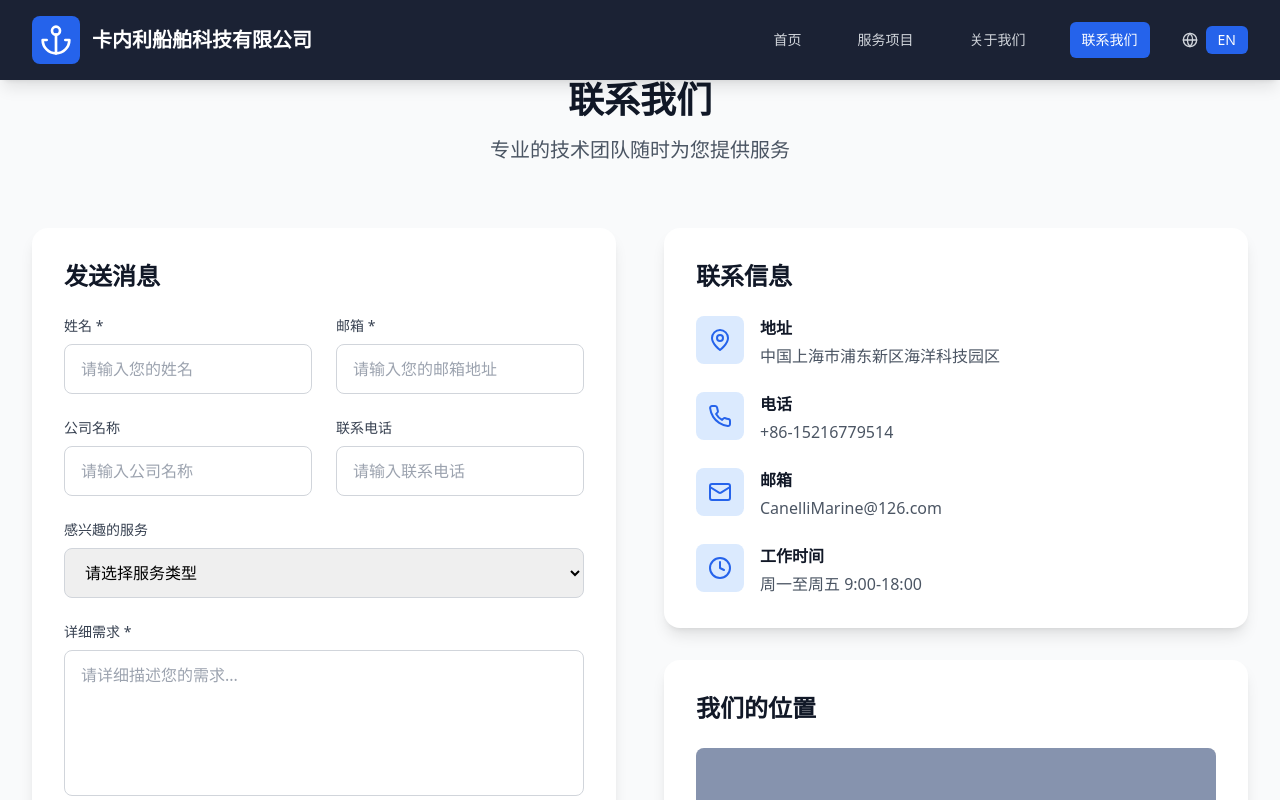
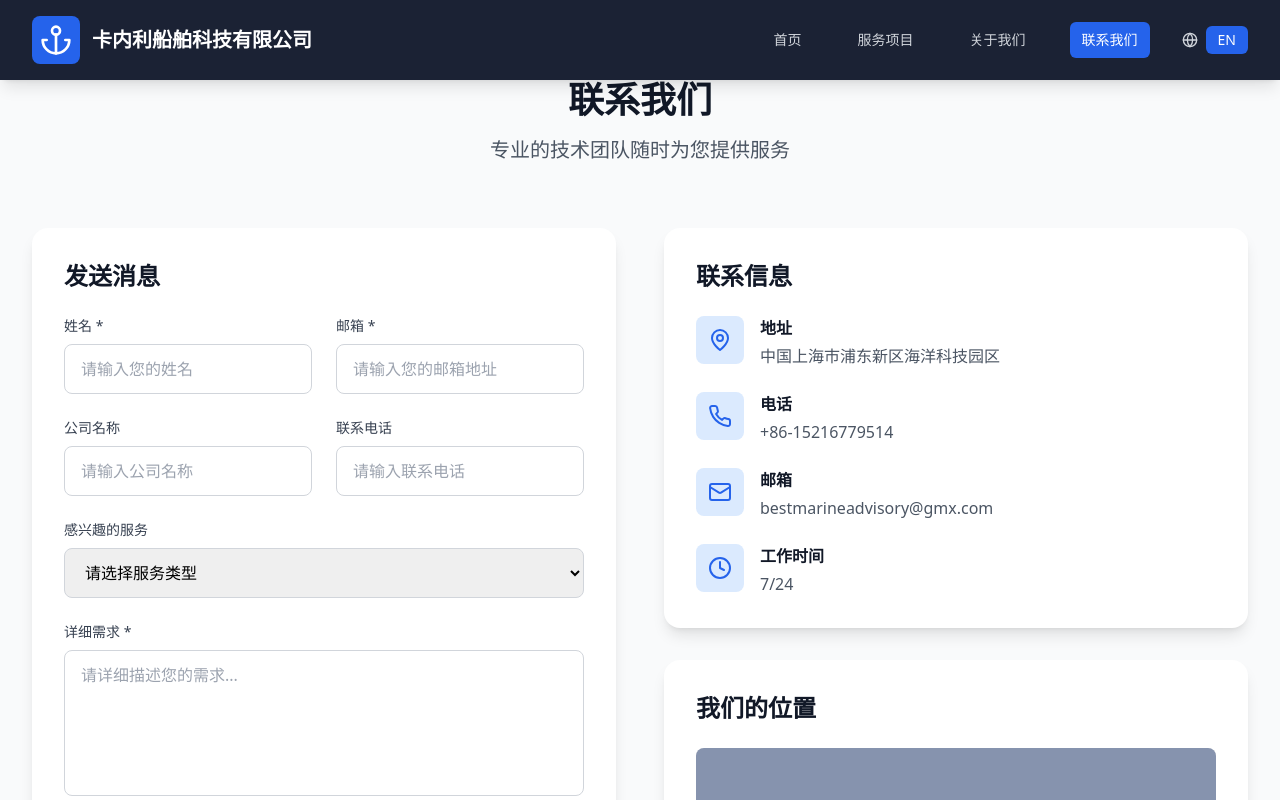
Before and after one commit to mujames101/knl-site, a React (Vite) app: page / in a window 1280 px wide. Both pictures are taken after a click on the button "联系我们". Shown: the top 800 px of the page. Built offline with nearby package versions, Linux system fonts and the light colour scheme; grey boxes are pictures that could not be loaded.

Commit message:
Updated Contact.tsx

```diff
--- a/src/components/Contact.tsx
+++ b/src/components/Contact.tsx
@@ -39,8 +39,8 @@ const Contact: React.FC<ContactProps> = ({ language }) => {
       contact: {
         address: '中国上海市浦东新区海洋科技园区',
         phone: '+86-15216779514',
-        email: 'CanelliMarine@126.com',
-        hours: '周一至周五 9:00-18:00'
+        email: 'bestmarineadvisory@gmx.com',
+        hours: '7/24'
       },
       placeholders: {
         name: '请输入您的姓名',
```
